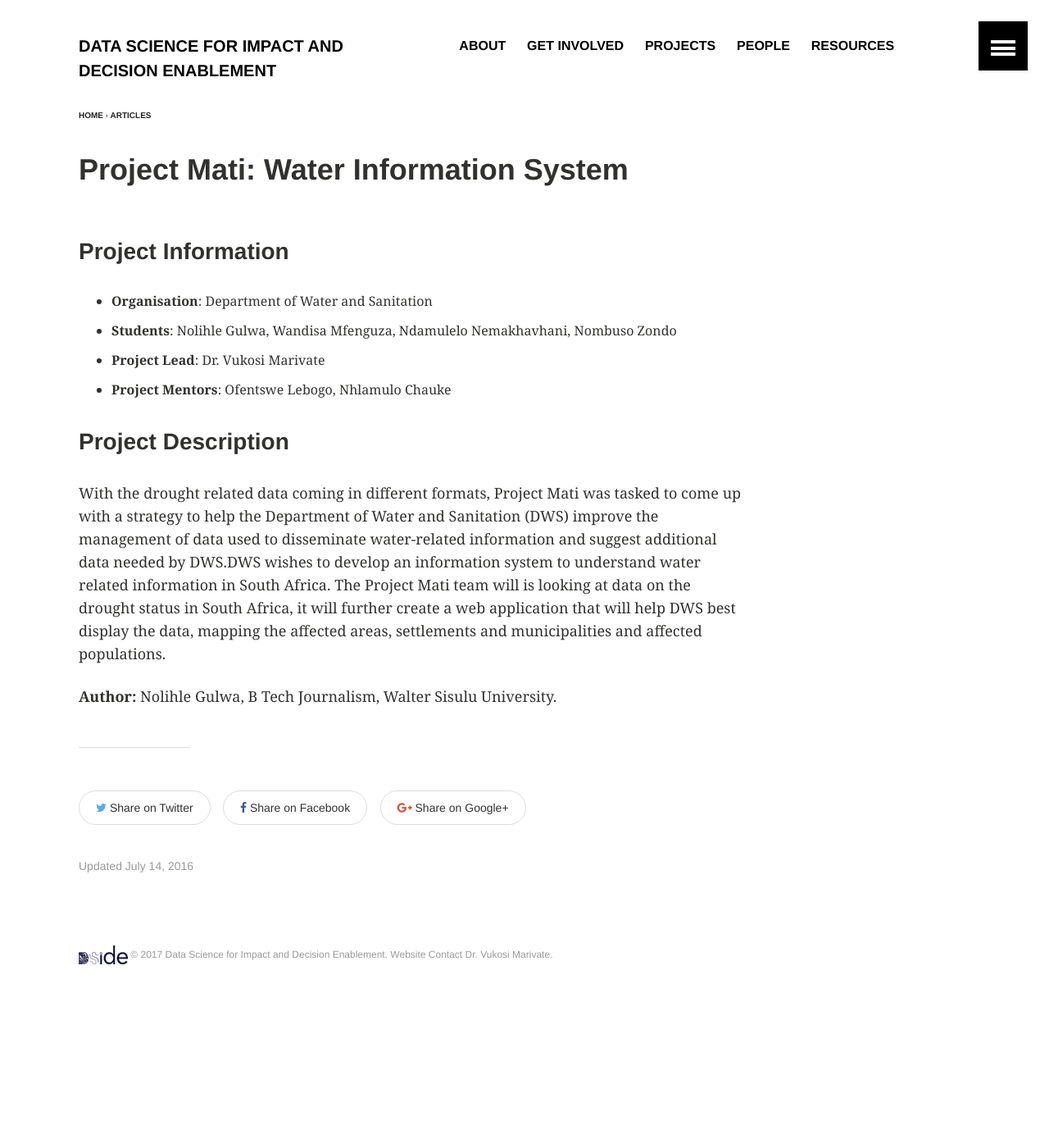
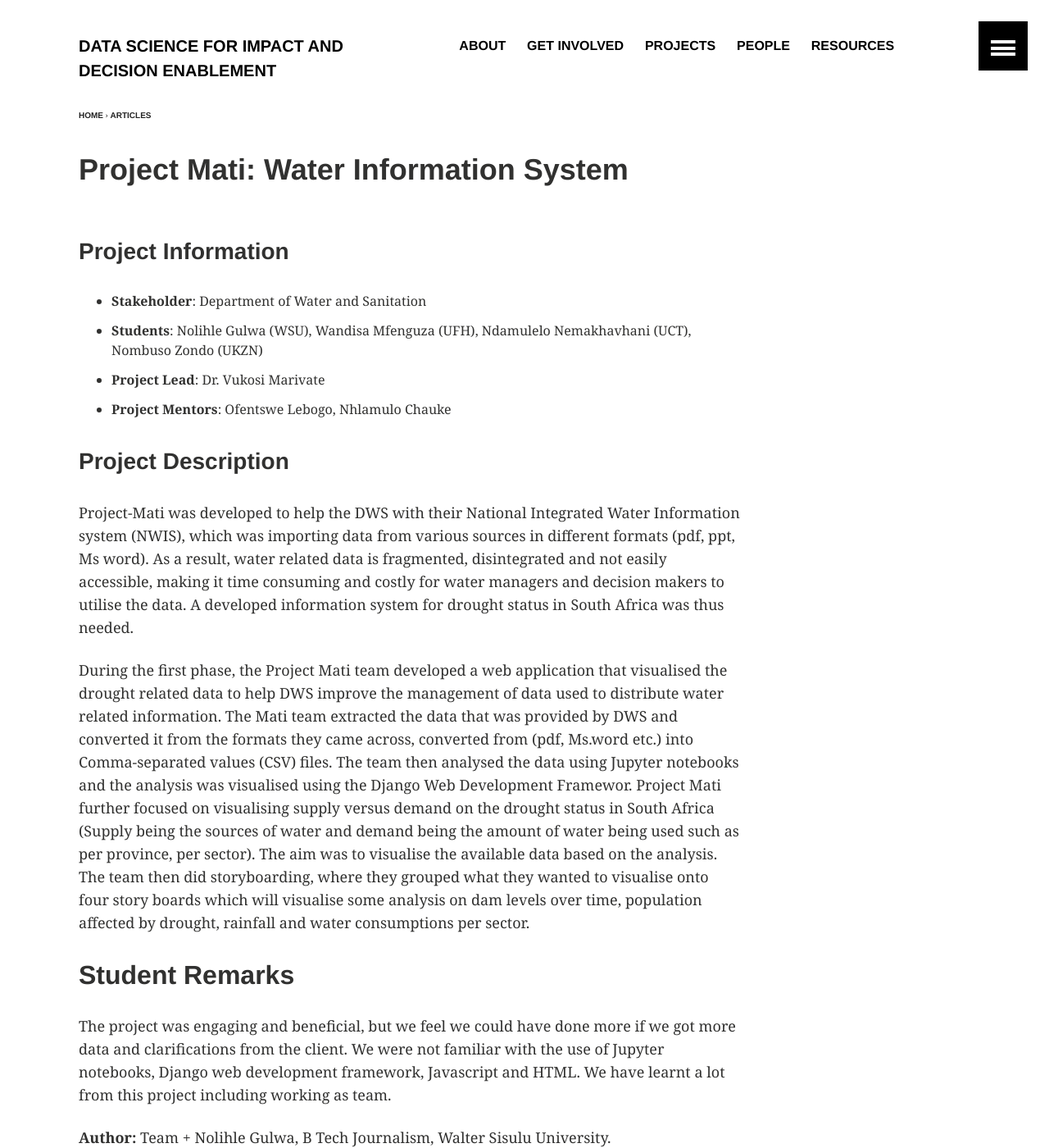
Before and after one commit to DSIDEWeb/dsideweb.github.io, a Jekyll site: the page built from _posts/articles/2017-01-31-project-mati.md, in a window 1280 px wide and 1400 px high. Shown: the whole window at 82% size. Built offline with Jekyll 4.4.1, drawn with Linux system fonts in a browser that asks for light colours.

Commit message:
Updated all projects for CSIR MDS

```diff
--- a/_posts/articles/2016-07-14-project-mati.md
+++ /dev/null
@@ -1,23 +0,0 @@
----
-layout: article
-title: "Project Mati: Water Information System"
-categories: articles
-modified: 2016-07-14T16:28:11-04:00
-tags: [2016]
-comments: false
-ads: false
----
-
-
-### Project Information
-
-* **Organisation**: Department of Water and Sanitation
-* **Students**: Nolihle Gulwa, Wandisa Mfenguza, Ndamulelo Nemakhavhani, Nombuso Zondo
-* **Project Lead**: Dr. Vukosi Marivate
-* **Project Mentors**: Ofentswe Lebogo, Nhlamulo Chauke
-
-### Project Description
-
-With the drought related data coming in different formats, Project Mati was tasked to come up with a strategy to help the Department of Water and Sanitation (DWS) improve the management of data used to disseminate water-related information and suggest additional data needed by DWS.DWS wishes to develop an information system to understand water related information in South Africa.  The Project Mati team will is looking at data on the drought status in South Africa, it will further create a web application that will help DWS best display the data, mapping the affected areas, settlements and municipalities and affected populations.
-
-**Author:** Nolihle Gulwa, B Tech Journalism, Walter Sisulu University.
--- /dev/null
+++ b/_posts/articles/2017-01-31-project-mati.md
@@ -0,0 +1,29 @@
+---
+layout: article
+title: "Project Mati: Water Information System"
+categories: articles
+modified: 2017-01-31T16:28:11-04:00
+tags: [2016]
+comments: false
+ads: false
+---
+
+
+### Project Information
+
+* **Stakeholder**: Department of Water and Sanitation
+* **Students**: Nolihle Gulwa (WSU), Wandisa Mfenguza (UFH), Ndamulelo Nemakhavhani (UCT), Nombuso Zondo (UKZN)
+* **Project Lead**: Dr. Vukosi Marivate
+* **Project Mentors**: Ofentswe Lebogo, Nhlamulo Chauke
+
+### Project Description
+
+Project-Mati was developed to help the DWS with their National Integrated Water Information system (NWIS), which was importing data from various sources in different formats (pdf, ppt,  Ms word). As a result, water related data is fragmented, disintegrated and not easily accessible, making it time consuming and costly for water managers and decision makers to utilise the data. A developed information system for drought status in South Africa was thus needed.
+
+During the first phase, the Project Mati team developed a web application that visualised the drought related data to help DWS improve the management of data used to distribute water related information. The Mati team extracted the data that was provided by DWS and converted it from the formats they came across, converted from (pdf, Ms.word etc.) into Comma-separated values (CSV) files. The team then analysed the data using Jupyter notebooks and the analysis was visualised using the Django Web Development Framewor. Project Mati further focused on visualising supply versus demand on the drought status in South Africa (Supply being the sources of water and demand being the amount of water being used such as per province, per sector). The aim was to visualise the available data based on the analysis. The team then did storyboarding, where they grouped what they wanted to visualise onto four story boards which will visualise some analysis on dam levels over time, population affected by drought, rainfall and  water consumptions per sector.
+
+## Student Remarks
+
+The project was engaging and beneficial, but we feel we could have done more if we got more data and clarifications from the client. We were not familiar with the use of Jupyter notebooks, Django web development framework, Javascript and HTML. We have learnt a lot from this project including working as team.
+
+**Author:** Team + Nolihle Gulwa, B Tech Journalism, Walter Sisulu University.
```
Also changed, not shown: _posts/articles/2016-07-14-project-khulo.md (deleted, +0 -27 lines), _posts/articles/2017-01-31-project-coast-cam.md (added, +28 -0 lines), _posts/articles/2017-01-31-project-khulo.md (added, +29 -0 lines), _posts/articles/2017-01-31-project-loco.md (+7 -0 lines), _posts/articles/2017-01-31-project-motheo.md (added, +32 -0 lines), _posts/articles/2017-01-31-project-thebe.md (added, +28 -0 lines).
